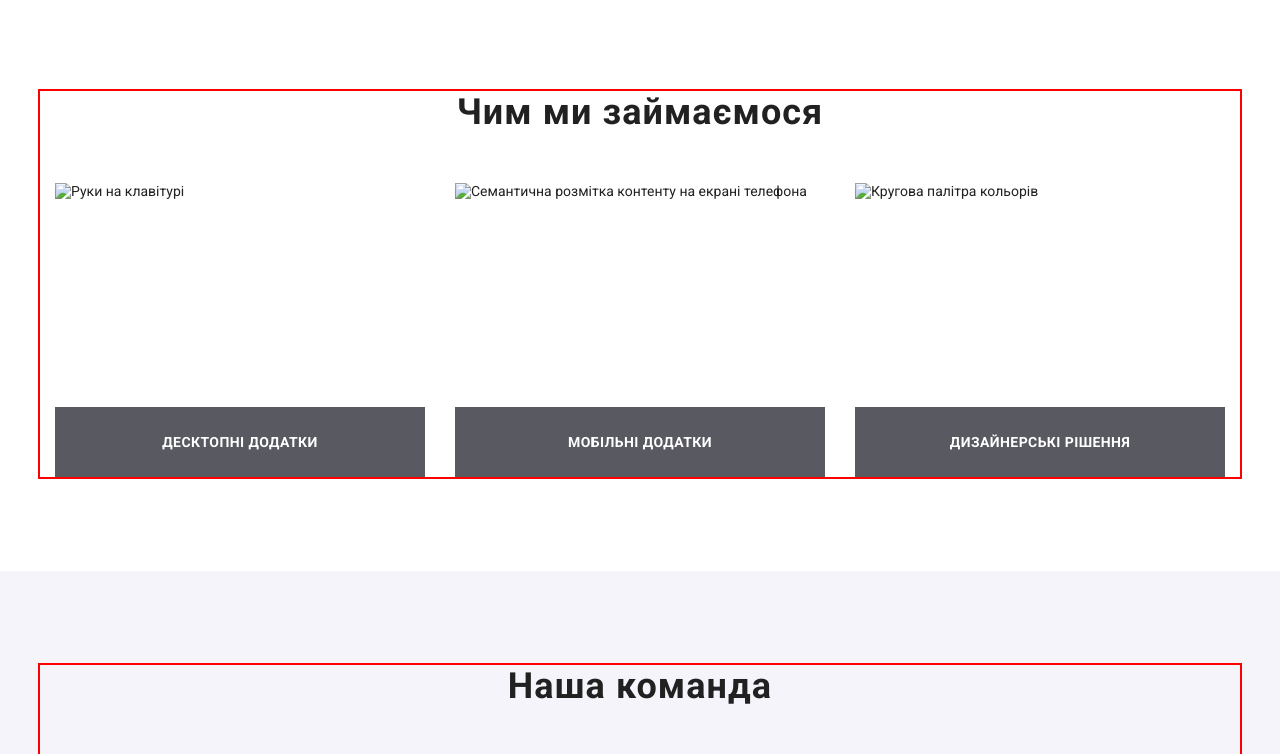
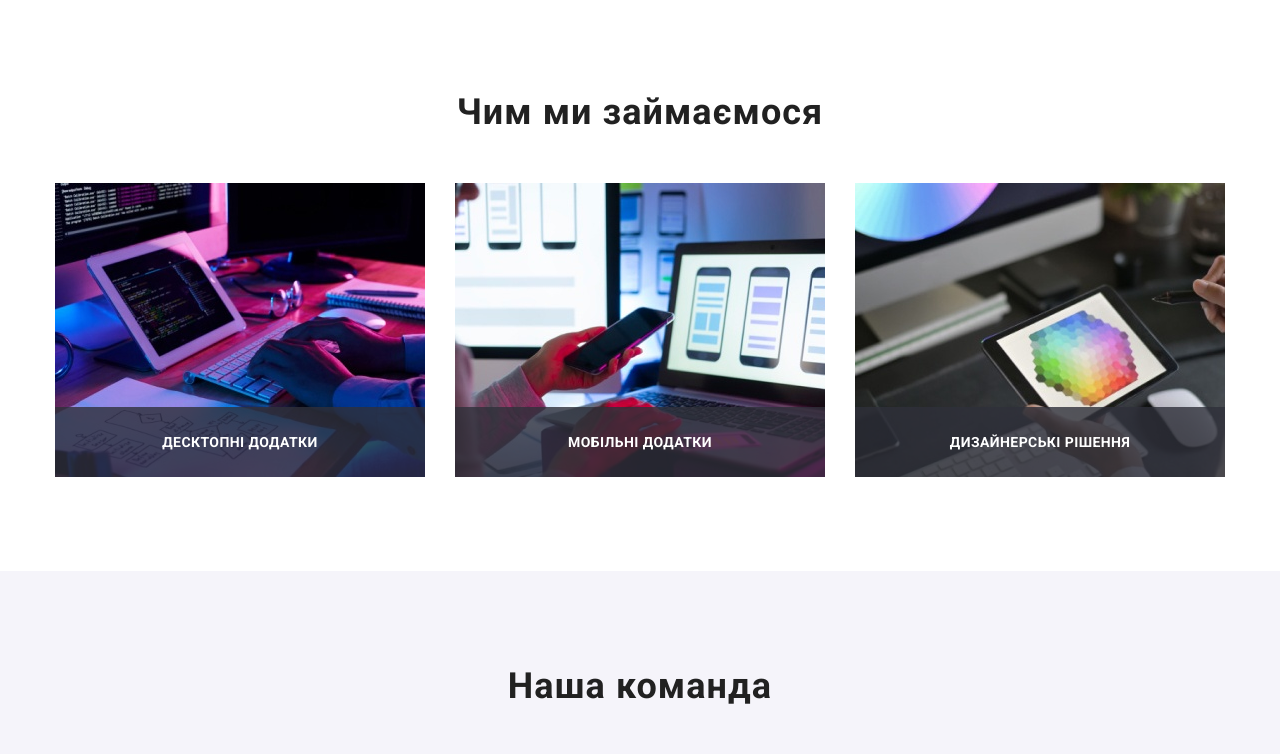
Before and after one commit to nastiaknik/goit-markup-hw-08, a plain HTML site: page index.html in a window 1280 px wide. Shown: the part 1026-1780 px from the top of the page. Drawn offline with nearby package versions, Linux system fonts and the light colour scheme.

Commit message:
adds pictures to section what we do

```diff
--- a/index.html
+++ b/index.html
@@ -227,16 +227,25 @@
           <ul class="what-we-do__list list">
             <li class="list-item thumb-img">
               <img
-                src="./images/index/box1.jpg"
+                srcset="
+                  ./images/what-we-do/img-op1-@1x.jpg    370w,
+                  ./images/what-we-do/img-op1-@2x.jpg 740w
+                "
+                src="./images/what-we-do/img-op1-@1x.jpg"
                 alt="Руки на клавітурі"
+                sizes="(min-width:1200px) 370px, (max-width:1199px) 0px, 100vw"
                 width="370"
-                height="294"
-              />
+                height="294" />
               <p class="overlay__descr">Десктопні додатки</p>
             </li>
             <li class="list-item thumb-img">
-              <img
-                src="./images/index/box2.jpg"
+                            <img
+                srcset="
+                  ./images/what-we-do/img-op2-@1x.jpg    370w,
+                  ./images/what-we-do/img-op2-@2x.jpg 740w
+                "
+                src="./images/what-we-do/img-op2-@1x.jpg"
+                sizes="(min-width:1200px) 370px, (max-width:1199px) 0px, 100vw"
                 alt="Семантична розмітка контенту на екрані телефона"
                 width="370"
                 height="294"
@@ -244,8 +253,13 @@
               <p class="overlay__descr">Мобільні додатки</p>
             </li>
             <li class="list-item thumb-img">
-              <img
-                src="./images/index/box3.jpg"
+                            <img
+                srcset="
+                  ./images/what-we-do/img-op3-@1x.jpg    370w,
+                  ./images/what-we-do/img-op3-@2x.jpg 740w
+                "
+                src="./images/what-we-do/img-op3-@1x.jpg"
+                sizes="(min-width:1200px) 370px, (max-width:1199px) 0px, 100vw"
                 alt="Кругова палітра кольорів"
                 width="370"
                 height="294"
--- a/sass/base/_container.scss
+++ b/sass/base/_container.scss
@@ -8,7 +8,6 @@ desktop - 1200px */
   margin-right: auto;
   margin-left: auto;
   max-width: 448px;
-  outline: 2px solid red;
 
   @media screen and (min-width: $mobile) {
     max-width: 450px;
--- a/sass/layouts/_footer.scss
+++ b/sass/layouts/_footer.scss
@@ -4,15 +4,6 @@
   text-align: center;
   @media screen and (min-width: $desktop) {
     text-align: left;
-  }
-}
-
-.footer__container {
-  @media screen and (min-width: $tablet) {
-    display: flex;
-    flex-wrap: wrap;
-    align-items: baseline;
-    justify-content: center;
   }
 }
 
@@ -53,6 +44,7 @@
 .footer-flex {
   @media screen and (min-width: $desktop) {
     display: flex;
+    justify-content: baseline;
   }
 }
 .footer-flex--tablet {
@@ -60,7 +52,7 @@
   @media screen and (min-width: $tablet) {
     display: flex;
     justify-content: space-between;
-    vertical-align: baseline;
+    align-items: baseline;
   }
   @media screen and (min-width: $desktop) {
     margin-bottom: 0px;
```
Also changed, not shown: css/main.css, css/main.min.css, 4 other files.
